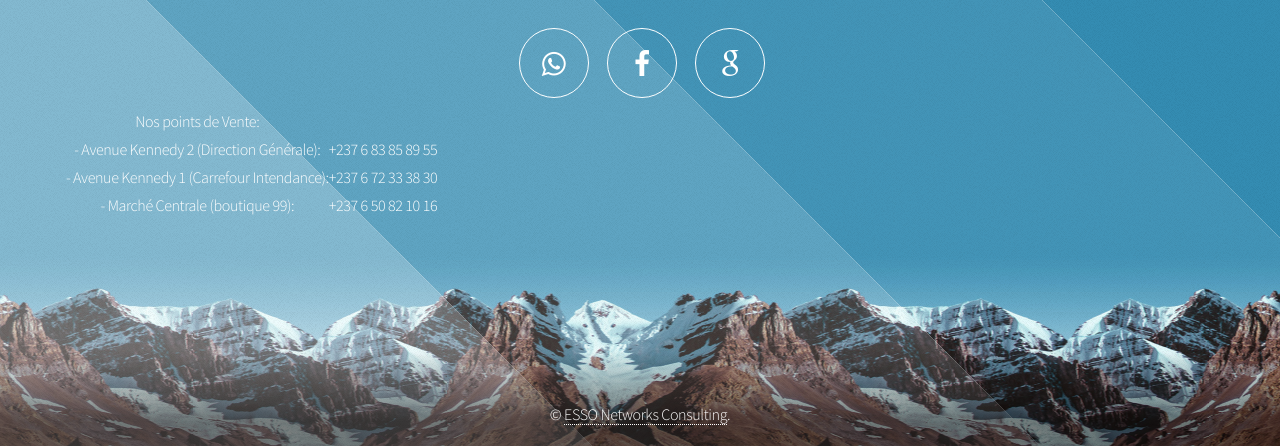
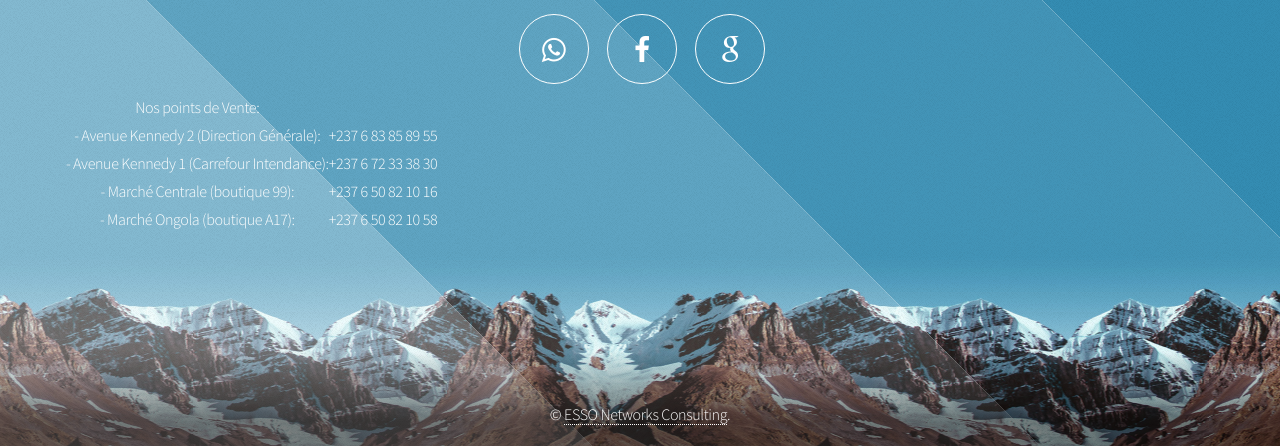
Before and after one commit to Drwilson10/essosarl-maintenance, a plain HTML site: page index.html in a window 1280 px wide. Shown: the part 354-800 px from the top of the page. Drawn offline with Linux system fonts and the light colour scheme.

Commit message:
Update index.html

```diff
--- a/index.html
+++ b/index.html
@@ -31,6 +31,7 @@
 							<tr><td>- Avenue Kennedy 2 (Direction Générale):</td><td>+237 6 83 85 89 55</td></tr>
 							<tr><td>- Avenue Kennedy 1 (Carrefour Intendance):</td><td>+237 6 72 33 38 30</td> </tr>
 							<tr><td>- Marché Centrale (boutique 99): </td><td>+237 6 50 82 10 16</td></tr>
+							<tr><td>- Marché Ongola (boutique A17): </td><td>+237 6 50 82 10 58</td></tr>
 							</table>
 						</div>
 					</header>
```
